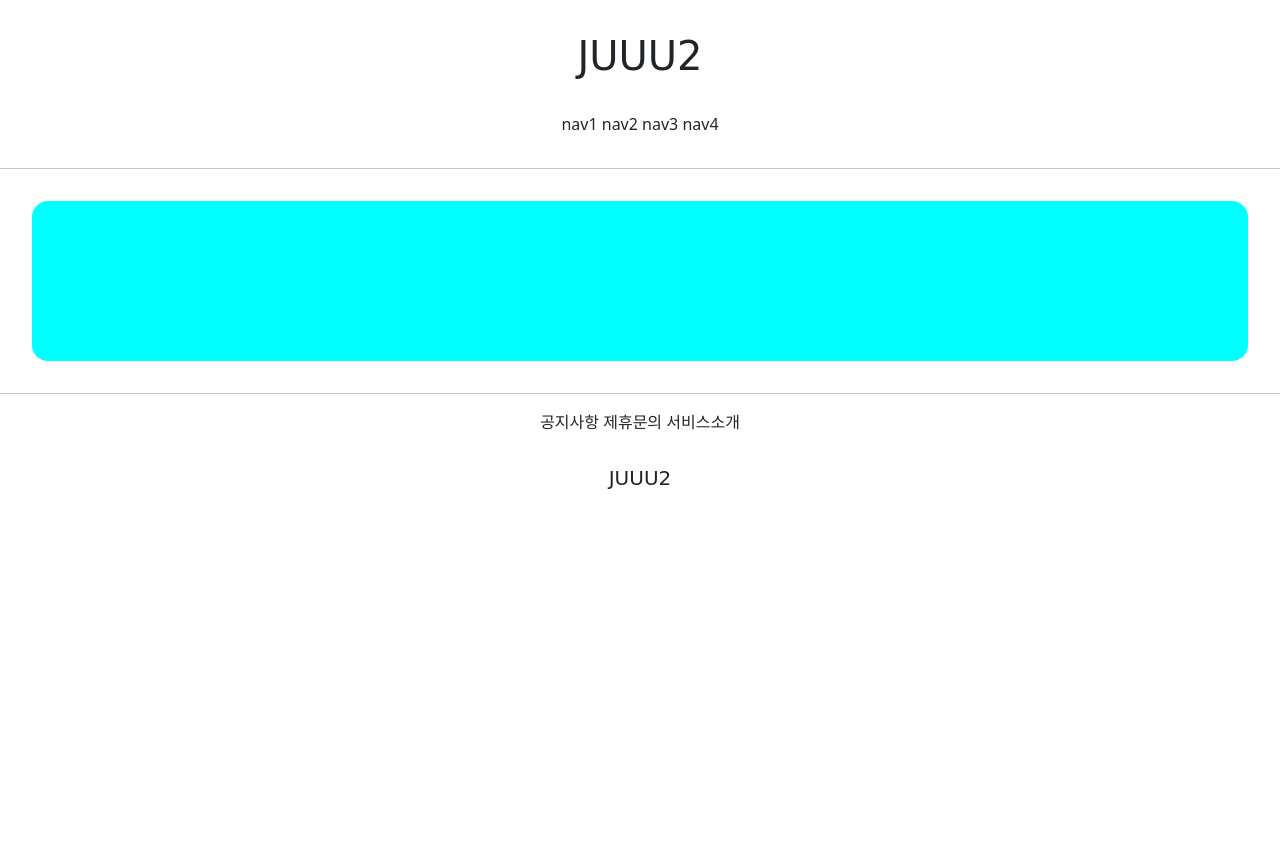
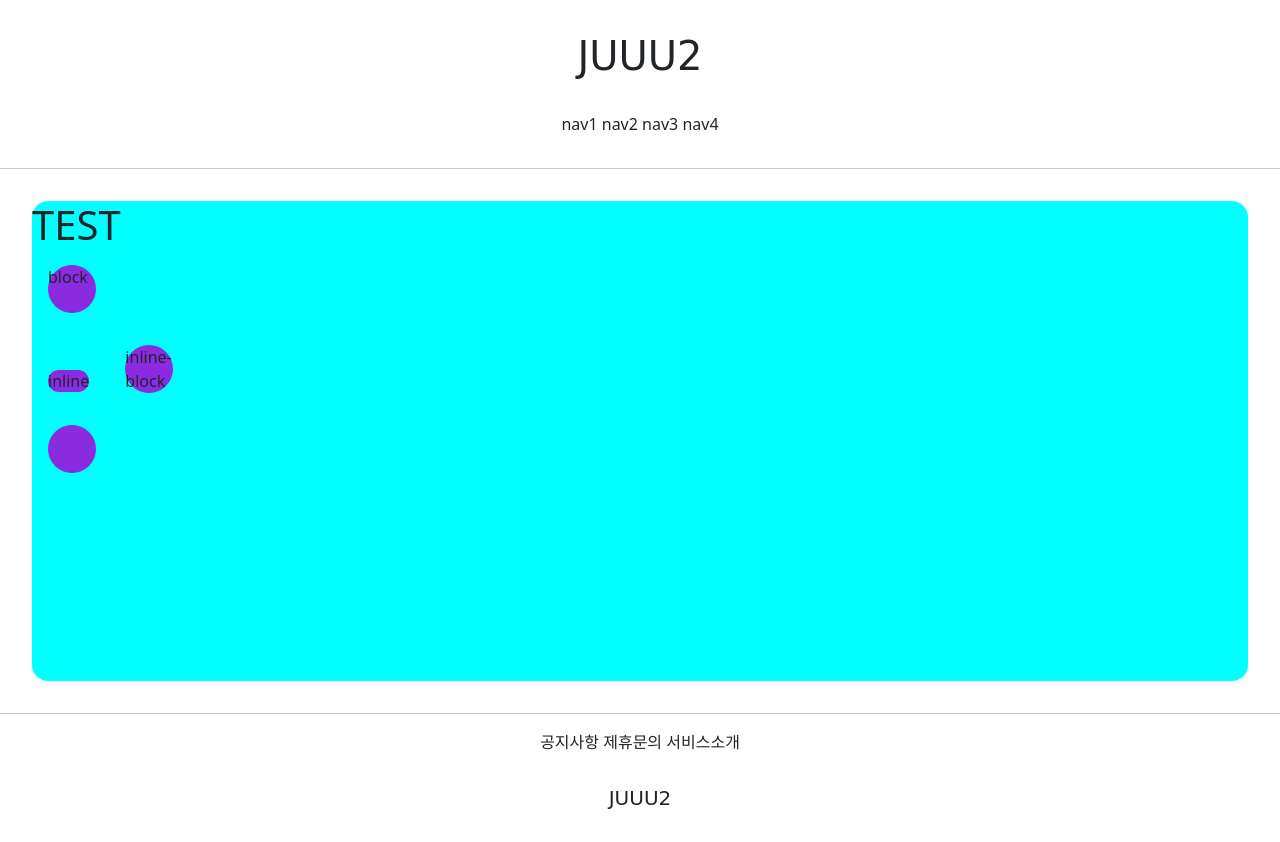
Before and after one commit to Lee-JuHwan/gis4-1, a Django app: page /accounts/hello_world/ in a window 1280 px wide. Before the commit the page ends 489 px from the top, so only its background shows below. Run offline with Django 3.2, Linux system fonts and the light colour scheme; parts of the project's set-up code (start-up, migrations or seed data) failed here and were passed over; some web fonts are replaced.

Commit message:
7/7 commit2

```diff
--- a/accountapp/templates/accountapp/hello_world.html
+++ b/accountapp/templates/accountapp/hello_world.html
@@ -1,7 +1,24 @@
 {% extends 'base.html' %}
 
 {% block content %}
+    <style>
+        .testing{
+            background-color: blueviolet;
+            margin: 1rem;
+            width: 48px;
+            height: 48px;
+            border-radius: 5rem;
+        }
+    </style>
 
-    <div style="height: 10rem; background-color: aqua; margin: 2rem; border-radius: 1rem">
+    <div style="height: 30rem; background-color: aqua; margin: 2rem; border-radius: 1rem">
+        <h1>TEST</h1>
+
+    <div class="testing" style="display: block">block</div>
+    <div class="testing" style="display: inline">inline</div>
+    <div class="testing" style="display: none">none</div>
+    <div class="testing" style="display: inline-block">inline-block</div>
+    <div class="testing"></div>
+    </div>
 
 {% endblock %}
```
